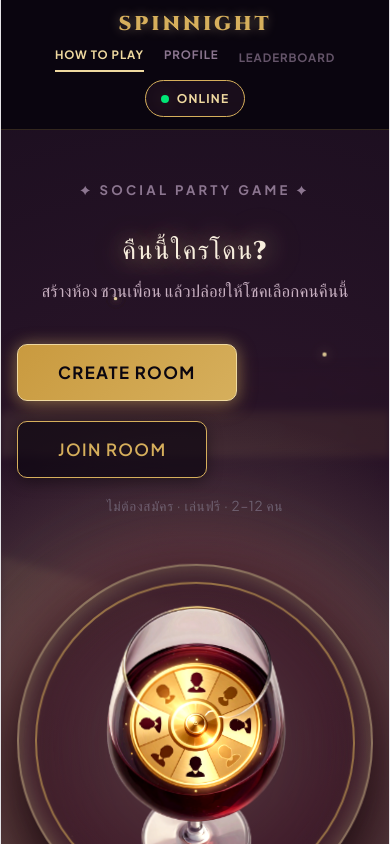
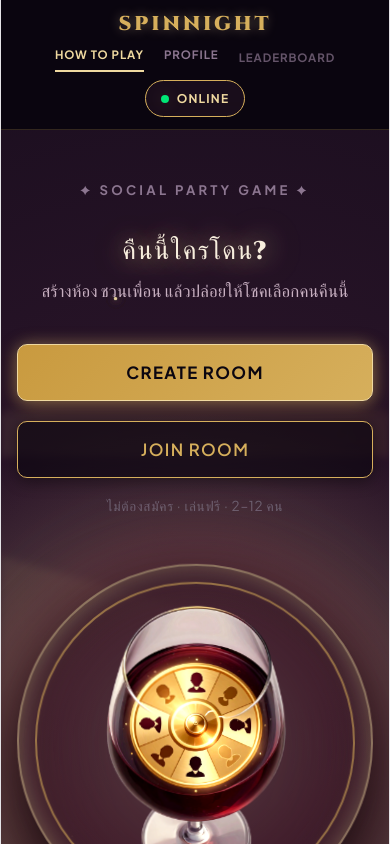
Before and after one commit to 44094Tonkla/Spinnight-V2, a React (Vite) app: page / in a window 390 px wide. Shown: the top 844 px of the page. Built offline with nearby package versions, Linux system fonts and the light colour scheme; no server answers.

Commit message:
Fix mobile navbar responsive layout

```diff
--- a/index.html
+++ b/index.html
@@ -3,7 +3,7 @@
   <head>
     <meta charset="UTF-8" />
     <link rel="icon" type="image/svg+xml" href="/favicon.svg" />
-    <meta name="viewport" content="width=device-width, initial-scale=1.0" />
+    <meta name="viewport" content="width=device-width, initial-scale=1.0, maximum-scale=5.0, viewport-fit=cover" />
     <title>SPINNIGHT — Nightlife & Wine Party Game</title>
     <link rel="preconnect" href="https://fonts.googleapis.com">
     <link rel="preconnect" href="https://fonts.gstatic.com" crossorigin>
--- a/src/components/SpinWheelGame.jsx
+++ b/src/components/SpinWheelGame.jsx
@@ -241,13 +241,7 @@ const SpinWheelGame = ({ gameState, currentUser, updateGameState, isHost, onBack
 
       {/* 2. Main Layout (Scoreboard Left + Main Wheel Center ALWAYS VISIBLE) */}
       {spinPhase !== 'FINISHED' ? (
-        <div style={{
-          display: 'grid',
-          gridTemplateColumns: 'clamp(240px, 28vw, 300px) 1fr',
-          gap: '2rem',
-          width: '100%',
-          alignItems: 'start'
-        }}>
+        <div className="spin-game-grid">
 
           {/* Left Column: SCOREBOARD */}
           <div className="glass-card" style={{ padding: '1.5rem 1.25rem', border: '1px solid var(--glass-border)' }}>
--- a/src/styles/global.css
+++ b/src/styles/global.css
@@ -383,6 +383,13 @@ h1, h2, h3, .heading-serif {
 .home-action-button { position:relative; z-index:10; pointer-events:auto; min-width:190px; }
 .home-action-button::before, .home-action-button::after { pointer-events:none; }
 
+@media (max-width: 480px) {
+  .home-action-button {
+    min-width: unset !important;
+    width: 100% !important;
+  }
+}
+
 @keyframes homeStarTwinkle { 0%,100% { opacity:.18; transform:scale(.65); } 45% { opacity:.5; transform:scale(1); } 60% { opacity:.9; transform:scale(1.45); } }
 
 /* --- Pre-game instruction card --- */
```
